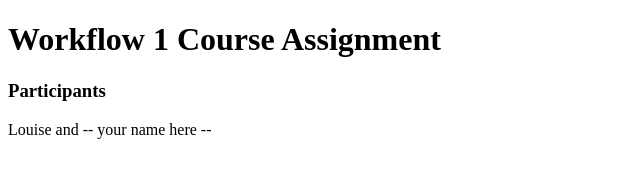
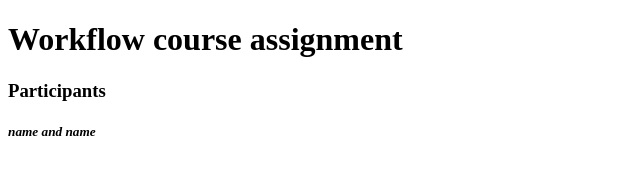
Before and after one commit to louisery/MergeConflicts, a plain HTML site: page index.html in a window 1280 px wide. Shown: the whole page, without its empty margins (0-640 px from the left). Drawn offline with Linux system fonts and the light colour scheme.

```diff
--- a/index.html
+++ b/index.html
@@ -1,13 +1,12 @@
-
 <!DOCTYPE html>
-<html lang="en">
+<html lang="en" dir="ltr">
   <head>
     <meta charset="utf-8">
     <title>Merge Conflicts</title>
   </head>
   <body>
-    <h1>Workflow 1 Course Assignment</h1>
+    <h1>Workflow course assignment</h1>
     <h3>Participants</h3>
-    <p>Louise and -- your name here --</p>
+    <h5> <i>name and name</i> </h5>
   </body>
 </html>
```
